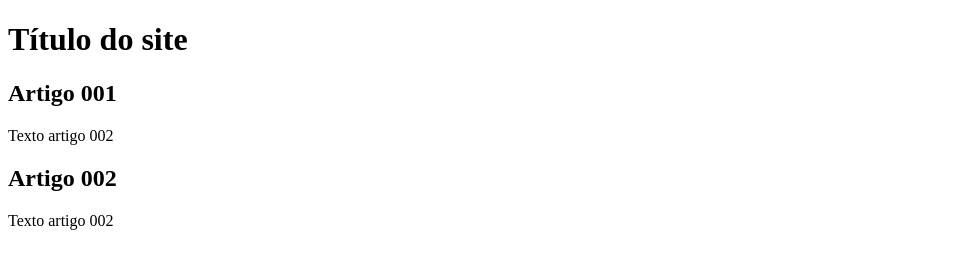
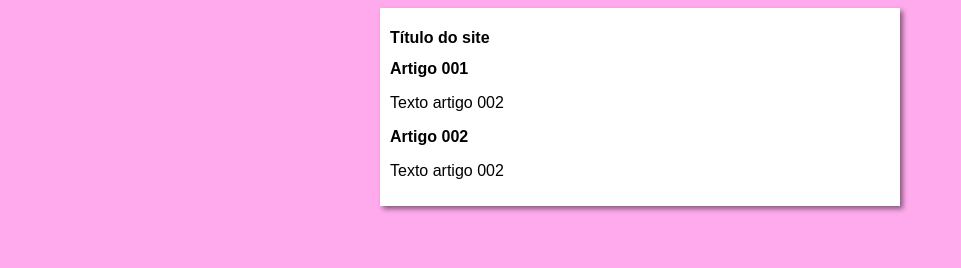
Before and after one commit to Juliarobertasa/projeto-site, a plain HTML site: page index.html in a window 1280 px wide. Shown: the whole page, without its empty margins (0-961 px from the left). Drawn offline with Linux system fonts and the light colour scheme.

Commit message:
iniciei o design

```diff
--- /dev/null
+++ b/estilos/style.css
@@ -0,0 +1,15 @@
+* {
+    font-family: Arial, Helvetica, sans-serif;
+    font-size: 16px;
+}
+body{
+    background-color: rgb(255, 170, 237);
+}
+
+main{
+    background-color: white;
+    width: 500px;
+    margin: auto;
+    padding: 10px;
+    box-shadow: 3px 3px 5px rgba(0, 0, 0, 0.473);
+}
--- a/index.html
+++ b/index.html
@@ -4,6 +4,7 @@
     <meta charset="UTF-8">
     <meta name="viewport" content="width=device-width, initial-scale=1.0">
     <title>Título do site</title>
+    <link rel="stylesheet" href="estilos/style.css">
 </head>
 <body>
     <main>
```
